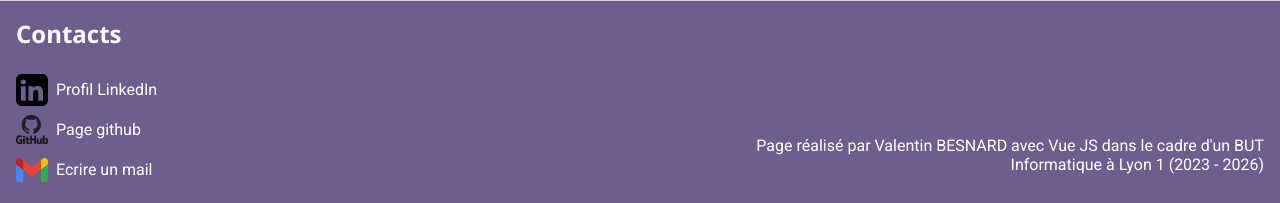
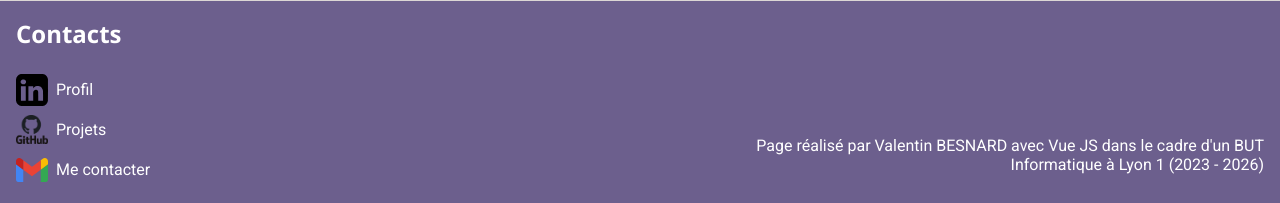
Before and after one commit to Valdu390/Portfolio, a Vue app: page / in a window 1280 px wide. Shown: the part 3103-3306 px from the top of the page. Built offline with nearby package versions, Linux system fonts and the light colour scheme.

Commit message:
V0.4.5 Changement footer

```diff
--- a/src/components/layout/Footer.vue
+++ b/src/components/layout/Footer.vue
@@ -3,9 +3,9 @@
         <div>
             <h2>Contacts</h2>
             <a class="linkedin icons" href="https://www.linkedin.com/in/besnard-valentin" target="_blank">Profil
-                LinkedIn</a>
-            <a class="github icons" href="https://github.com/Valdu390" target="_blank">Page github</a>
-            <a class="gmail icons" href="mailto:besnard.valentin2005@gmail.com">Ecrire un mail</a>
+            </a>
+            <a class="github icons" href="https://github.com/Valdu390" target="_blank">Projets</a>
+            <a class="gmail icons" href="mailto:besnard.valentin2005@gmail.com">Me contacter</a>
         </div>
         <div>
             <p>Page réalisé par Valentin BESNARD avec Vue JS dans le cadre d'un BUT
```
